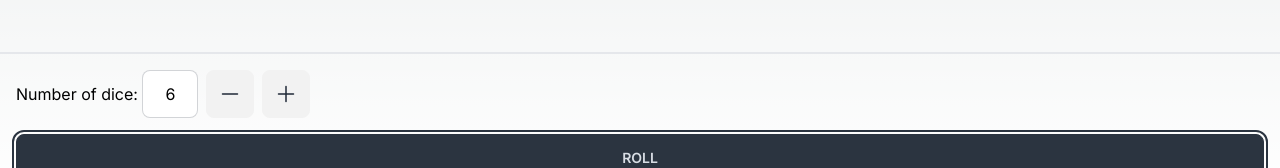
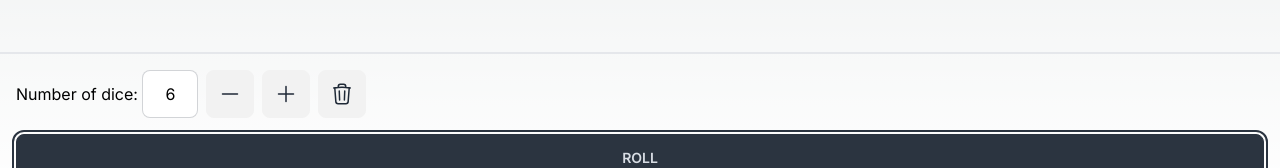
Before and after one commit to HoverBaum/talis, a Next.js app: page / in a window 1280 px wide. Shown: the part 602-770 px from the top of the page. Built offline with nearby package versions, Linux system fonts and the light colour scheme.

Commit message:
✨ new results at bottom and clear button.

```diff
--- a/app/D6Roller.tsx
+++ b/app/D6Roller.tsx
@@ -1,6 +1,6 @@
 'use client'
 
-import { useState } from 'react'
+import { useEffect, useState } from 'react'
 import { DiceRollResult } from './DiceRollResult'
 
 export type DiceRollType = {
@@ -46,10 +46,17 @@
     setResults((results) => [...results, result])
   }
 
+  useEffect(() => {
+    const resultContainer = document.getElementById('d6Results')
+    if (resultContainer) {
+      resultContainer.scrollTop = resultContainer.scrollHeight
+    }
+  }, [results])
+
   return (
     <div className="h-full flex flex-col">
-      <div className="flex-grow overflow-y-auto h-0 p-4">
-        {[...results].reverse().map((roll) => (
+      <div id="d6Results" className="flex-grow overflow-y-auto h-0 p-4">
+        {results.map((roll) => (
           <DiceRollResult diceRoll={roll} key={roll.timestamp} />
         ))}
       </div>
@@ -116,6 +123,26 @@
               />
             </svg>
           </button>
+
+          <button
+            className="btn btn-square ml-2"
+            onClick={() => setResults([])}
+          >
+            <svg
+              xmlns="http://www.w3.org/2000/svg"
+              fill="none"
+              viewBox="0 0 24 24"
+              strokeWidth={1.5}
+              stroke="currentColor"
+              className="w-6 h-6"
+            >
+              <path
+                strokeLinecap="round"
+                strokeLinejoin="round"
+                d="M14.74 9l-.346 9m-4.788 0L9.26 9m9.968-3.21c.342.052.682.107 1.022.166m-1.022-.165L18.16 19.673a2.25 2.25 0 01-2.244 2.077H8.084a2.25 2.25 0 01-2.244-2.077L4.772 5.79m14.456 0a48.108 48.108 0 00-3.478-.397m-12 .562c.34-.059.68-.114 1.022-.165m0 0a48.11 48.11 0 013.478-.397m7.5 0v-.916c0-1.18-.91-2.164-2.09-2.201a51.964 51.964 0 00-3.32 0c-1.18.037-2.09 1.022-2.09 2.201v.916m7.5 0a48.667 48.667 0 00-7.5 0"
+              />
+            </svg>
+          </button>
         </div>
 
         <button
```
